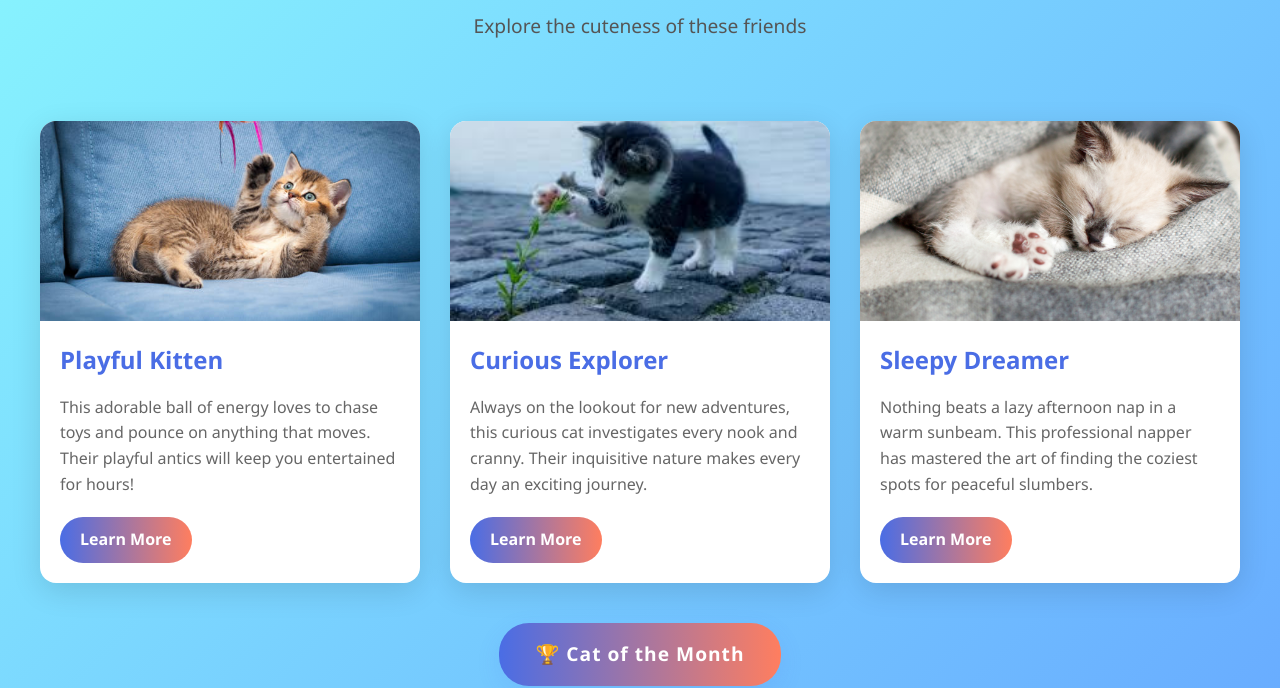
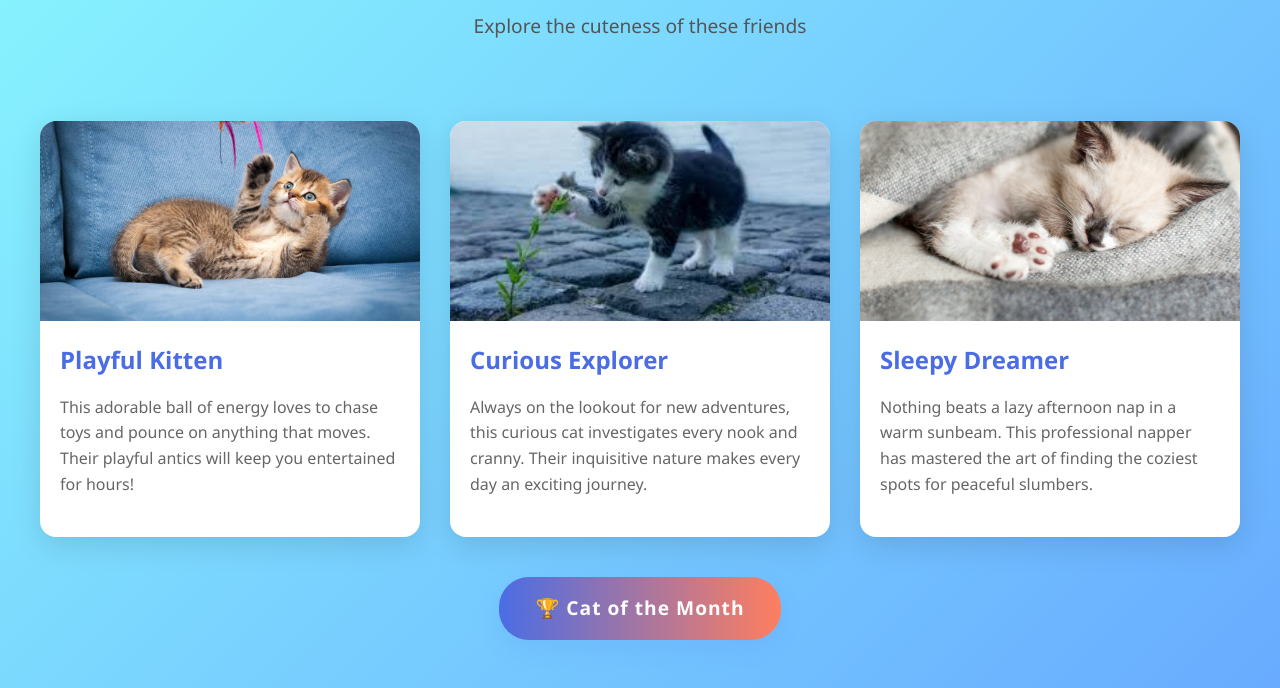
Before and after one commit to jay-lchicken/HCToppings, a website: page index.html in a window 1280 px wide. Shown: the part 149-837 px from the top of the page. Drawn offline with Linux system fonts and the light colour scheme.

Commit message:
Remove "Learn More" buttons from card content in index.html

```diff
--- a/index.html
+++ b/index.html
@@ -163,7 +163,6 @@
                 <div class="card-content">
                     <h2>Playful Kitten</h2>
                     <p>This adorable ball of energy loves to chase toys and pounce on anything that moves. Their playful antics will keep you entertained for hours!</p>
-                    <a href="#" class="card-button">Learn More</a>
                 </div>
             </div>
 
@@ -172,7 +171,6 @@
                 <div class="card-content">
                     <h2>Curious Explorer</h2>
                     <p>Always on the lookout for new adventures, this curious cat investigates every nook and cranny. Their inquisitive nature makes every day an exciting journey.</p>
-                    <a href="#" class="card-button">Learn More</a>
                 </div>
             </div>
 
@@ -181,7 +179,6 @@
                 <div class="card-content">
                     <h2>Sleepy Dreamer</h2>
                     <p>Nothing beats a lazy afternoon nap in a warm sunbeam. This professional napper has mastered the art of finding the coziest spots for peaceful slumbers.</p>
-                    <a href="#" class="card-button">Learn More</a>
                 </div>
             </div>
         </div>
```
